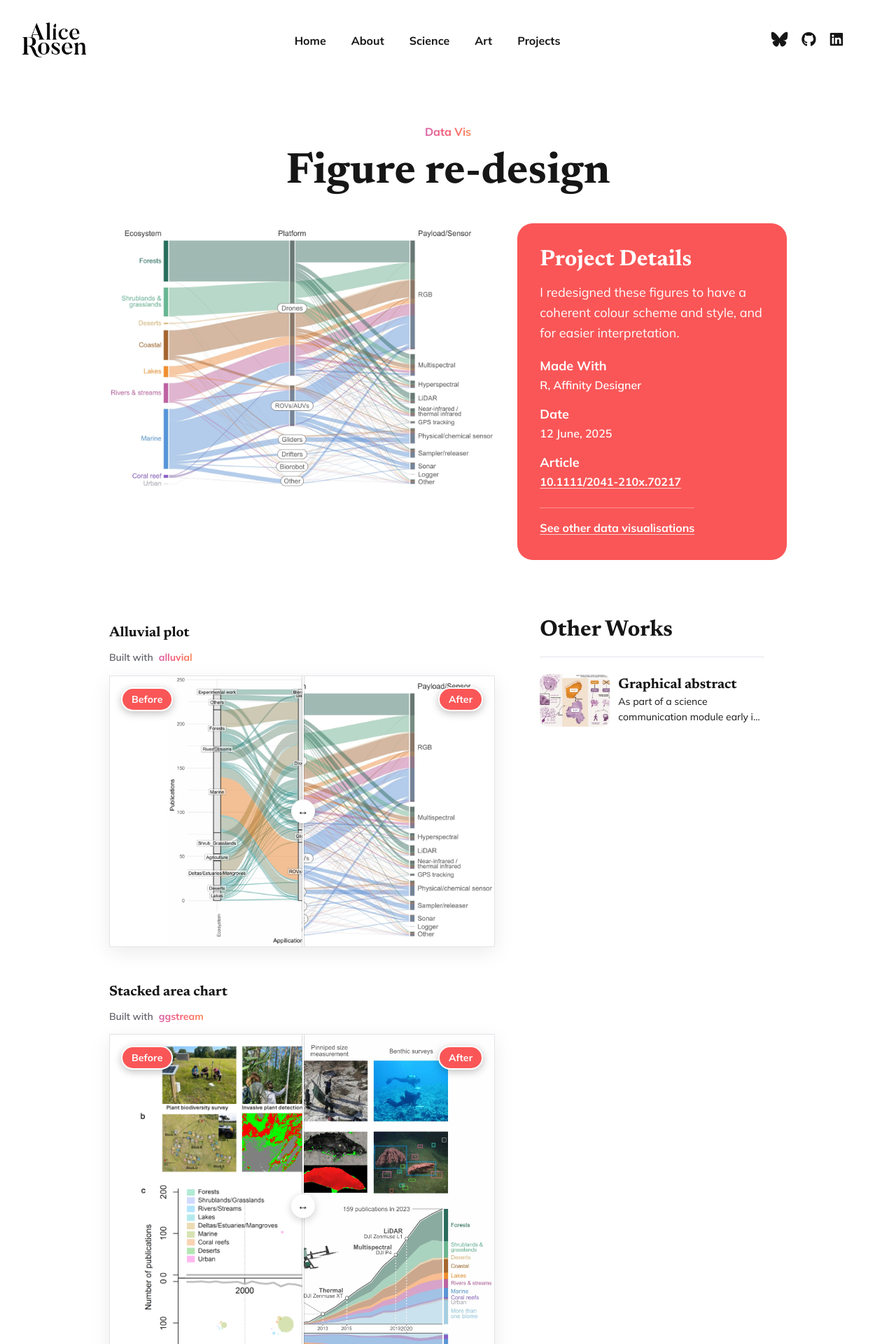
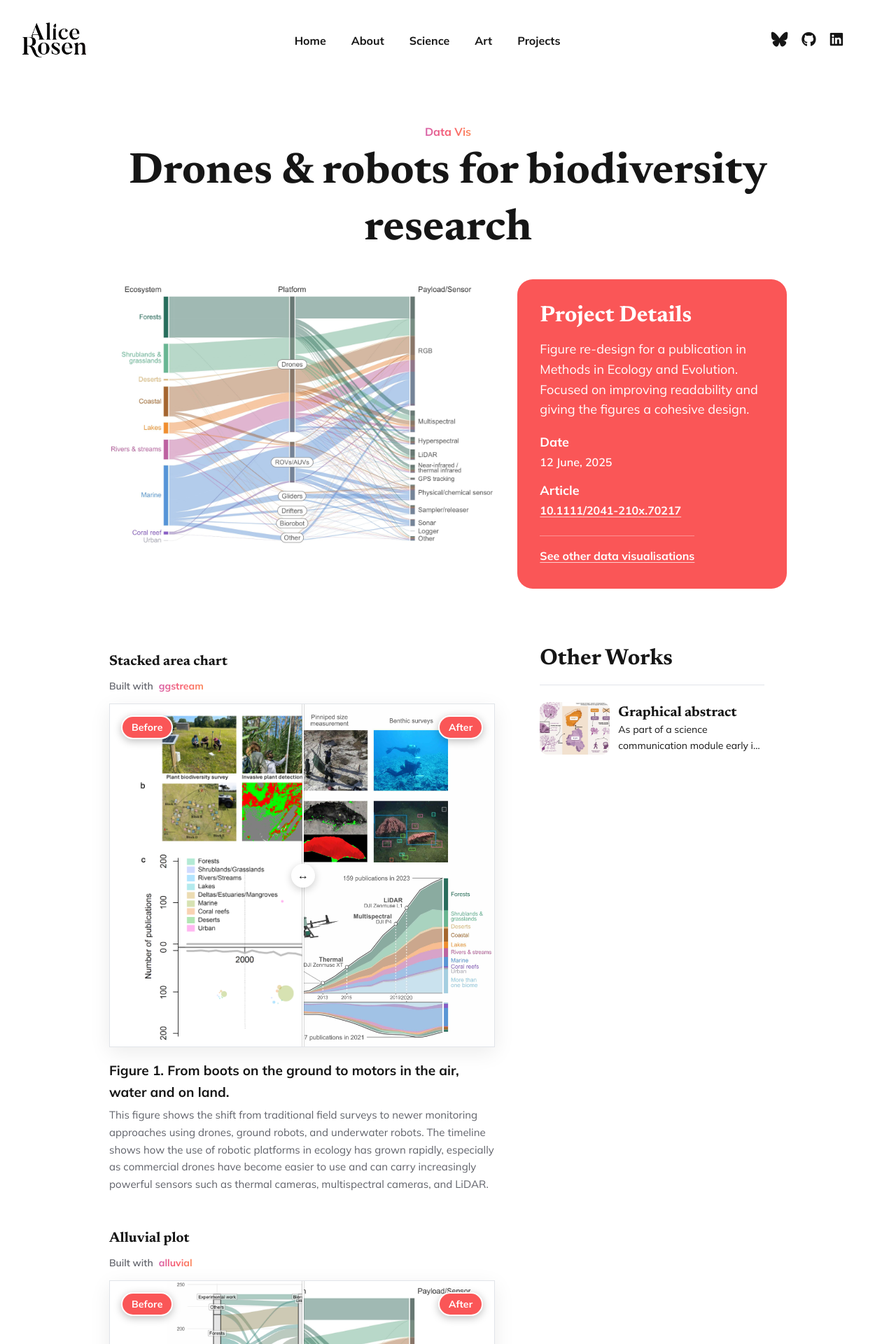
Before and after one commit to alice-rosen/alice-rosen.github.io, a Jekyll site: the page built from _projects/2025-06-12-drones-robots-data-vis.md, in a window 1280 px wide. Shown: the top 1920 px of the page at 70% size. Built offline with Jekyll 4.4.1, drawn with Linux system fonts in a browser that asks for light colours; a style sheet for code colours, icons or effects is not loaded; some of the changed text lies outside the part shown.

Commit message:
Add captions to project comparison figures

```diff
--- a/_layouts/project.html
+++ b/_layouts/project.html
@@ -38,7 +38,7 @@ layout: default
           {% assign after_label = comparison.after_label | default: 'After' %}
           <figure class="project-comparison" data-comparison>
             {% if comparison.title %}
-            <figcaption class="project-comparison__title">{{ comparison.title }}</figcaption>
+            <div class="project-comparison__title">{{ comparison.title }}</div>
             {% endif %}
             {% if comparison.package %}
             <div class="project-comparison__package">
@@ -58,6 +58,16 @@ layout: default
               <span class="project-comparison__divider" data-comparison-divider aria-hidden="true"></span>
               <input class="project-comparison__range" data-comparison-range type="range" min="0" max="100" value="50" aria-label="Compare {{ before_label }} and {{ after_label }} for {{ comparison.title | default: page.title }}">
             </div>
+            {% if comparison.caption_title or comparison.caption %}
+            <figcaption class="project-comparison__caption">
+              {% if comparison.caption_title %}
+              <p class="project-comparison__caption-title">Figure {{ forloop.index }}. {{ comparison.caption_title }}</p>
+              {% endif %}
+              {% if comparison.caption %}
+              <div class="project-comparison__caption-text">{{ comparison.caption | markdownify }}</div>
+              {% endif %}
+            </figcaption>
+            {% endif %}
           </figure>
           {% endfor %}
         </section>
--- a/_projects/2025-06-12-drones-robots-data-vis.md
+++ b/_projects/2025-06-12-drones-robots-data-vis.md
@@ -1,17 +1,22 @@
 ---
-title: Figure re-design
+title: Drones & robots for biodiversity research
 subtitle: Data Vis
-summary: I redesigned these figures to have a coherent colour scheme and style, and for easier interpretation.
-tools: R, Affinity Designer
+summary: Figure re-design for a publication in Methods in Ecology and Evolution. Focused on improving readability and giving the figures a cohesive design.
 article: 10.1111/2041-210x.70217
 image: '/images/alluvial_plot_after.jpeg'
 comparisons:
+  - title: Stacked area chart
+    before: '/images/drones_robots_before.jpeg'
+    after: '/images/drones_robots_after.jpeg'
+    package: ggstream
+    caption_title: From boots on the ground to motors in the air, water and on land.
+    caption: >-
+      This figure shows the shift from traditional field surveys to newer monitoring approaches using drones, ground robots, and underwater robots. The timeline shows how the use of robotic platforms in ecology has grown rapidly, especially as commercial drones have become easier to use and can carry increasingly powerful sensors such as thermal cameras, multispectral cameras, and LiDAR.
   - title: Alluvial plot
     before: '/images/alluvial_plot_before.jpeg'
     after: '/images/alluvial_plot_after.jpeg'
     package: alluvial
-  - title: Stacked area chart
-    before: '/images/drones_robots_before.jpeg'
-    after: '/images/drones_robots_after.jpeg'
-    package: ggstream
+    caption_title: Different robots are being used for different kinds of ecological data.
+    caption: >-
+      This figure summarises more than 1000 studies to show which sensors are being used on different robotic platforms and in different ecosystems. Drones are especially common for optical remote sensing - collecting visual, multispectral or LiDAR data from above - while ground and underwater robots are often used for more specialised tasks, such as collecting samples or measuring environmental conditions. The figure shows that "robotic biodiversity monitoring" is not one single method, but a growing toolbox of platforms and sensors suited to different ecological questions.
 ---
--- a/_sass/4-layouts/_project.scss
+++ b/_sass/4-layouts/_project.scss
@@ -165,6 +165,26 @@
   border: 1px solid var(--border-color);
   background: var(--background-alt-color);
   box-shadow: 0 8px 28px rgba(0, 0, 0, .08);
+}
+
+.project-comparison__caption {
+  margin-top: 18px;
+  color: var(--text-alt-color);
+}
+
+.project-comparison__caption-title {
+  margin-bottom: 6px;
+  font-weight: 700;
+  color: var(--heading-font-color);
+}
+
+.project-comparison__caption-text {
+  font-size: 15px;
+  line-height: 1.65;
+
+  p:last-child {
+    margin-bottom: 0;
+  }
 }
 
 .project-comparison__image {
```
